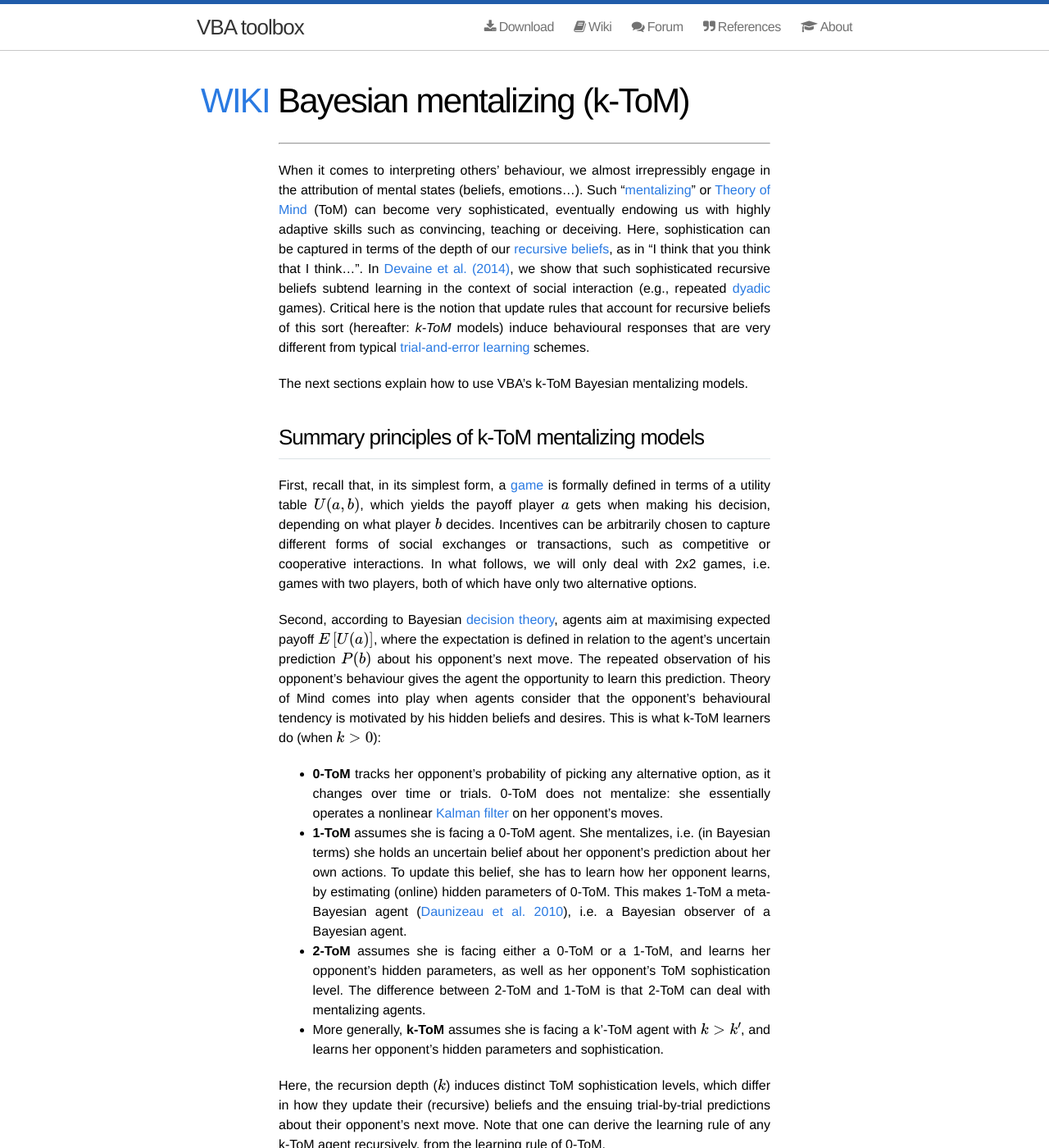
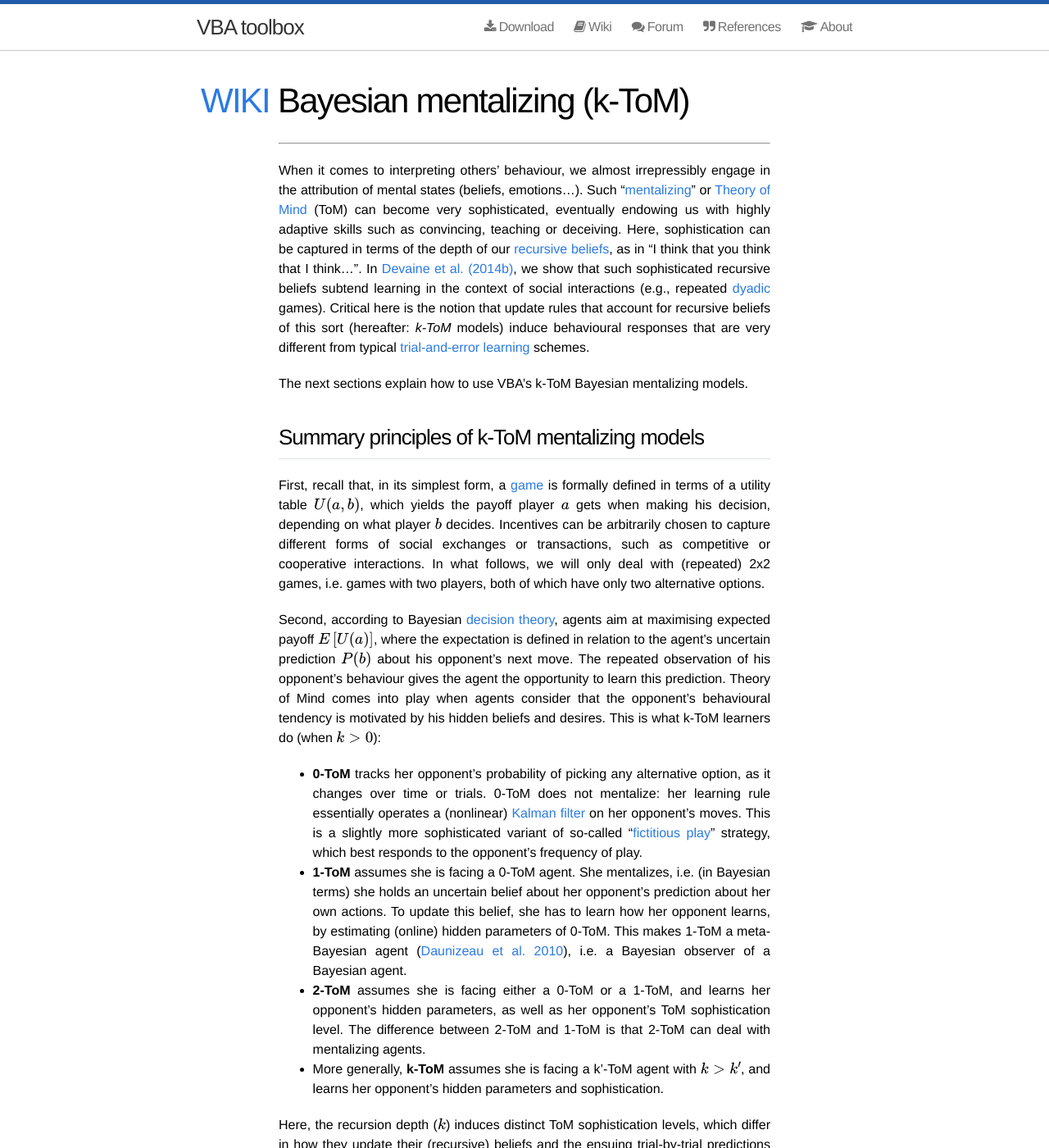
Before and after one commit to MBB-team/VBA-toolbox, a Jekyll site: the page built from _wiki/ktom.md, in a window 1280 px wide and 1400 px high. Shown: the whole window at 82% size. Built offline with Jekyll 4.4.1, drawn with Linux system fonts in a browser that asks for light colours; nearby versions of some CDN libraries; formulas are drawn with MathJax 3; some of the changed text lies outside the part shown.

Commit message:
Update ktom.md

```diff
--- a/_wiki/ktom.md
+++ b/_wiki/ktom.md
@@ -4,23 +4,25 @@ title: "Bayesian mentalizing (k-ToM)"
 
 {:toc}
 
-When it comes to interpreting others' behaviour, we almost irrepressibly engage in the attribution of mental states (beliefs, emotions...). Such "[mentalizing](https://en.wikipedia.org/wiki/Mentalization)" or [Theory of Mind](https://en.wikipedia.org/wiki/Theory_of_mind) (ToM) can become very sophisticated, eventually endowing us with highly adaptive skills such as convincing, teaching or deceiving. Here, sophistication can be captured in terms of the depth of our [recursive beliefs](https://en.wikipedia.org/wiki/Hierarchy_of_beliefs), as in "I think that you think that I think...". In [Devaine et al. (2014)](http://journals.plos.org/ploscompbiol/article?id=10.1371/journal.pcbi.1003992), we show that such sophisticated recursive beliefs subtend learning in the context of social interaction (e.g., repeated [dyadic](https://en.wikipedia.org/wiki/Dyad_(sociology)) games). Critical here is the notion that update rules that account for recursive beliefs of this sort (hereafter: *k-ToM* models) induce behavioural responses that are very different from typical [trial-and-error learning](https://en.wikipedia.org/wiki/Trial_and_error) schemes.
+When it comes to interpreting others' behaviour, we almost irrepressibly engage in the attribution of mental states (beliefs, emotions...). Such "[mentalizing](https://en.wikipedia.org/wiki/Mentalization)" or [Theory of Mind](https://en.wikipedia.org/wiki/Theory_of_mind) (ToM) can become very sophisticated, eventually endowing us with highly adaptive skills such as convincing, teaching or deceiving. Here, sophistication can be captured in terms of the depth of our [recursive beliefs](https://en.wikipedia.org/wiki/Hierarchy_of_beliefs), as in "I think that you think that I think...". In [Devaine et al. (2014b)](http://journals.plos.org/ploscompbiol/article?id=10.1371/journal.pcbi.1003992), we show that such sophisticated recursive beliefs subtend learning in the context of social interactions (e.g., repeated [dyadic](https://en.wikipedia.org/wiki/Dyad_(sociology)) games). Critical here is the notion that update rules that account for recursive beliefs of this sort (hereafter: *k-ToM* models) induce behavioural responses that are very different from typical [trial-and-error learning](https://en.wikipedia.org/wiki/Trial_and_error) schemes.
 
 The next sections explain how to use VBA's k-ToM Bayesian mentalizing models.
 
 
 ## Summary principles of k-ToM mentalizing models
 
-First, recall that, in its simplest form, a [game](https://en.wikipedia.org/wiki/Game_theory) is formally defined in terms of a utility table $$U(a,b)$$, which yields the payoff player $$a$$ gets when making his decision, depending on what player $$b$$ decides. Incentives can be arbitrarily chosen to capture different forms of social exchanges or transactions, such as competitive or cooperative interactions. In what follows, we will only deal with 2x2 games, i.e. games with two players, both of which have only two alternative options.
+First, recall that, in its simplest form, a [game](https://en.wikipedia.org/wiki/Game_theory) is formally defined in terms of a utility table $$U(a,b)$$, which yields the payoff player $$a$$ gets when making his decision, depending on what player $$b$$ decides. Incentives can be arbitrarily chosen to capture different forms of social exchanges or transactions, such as competitive or cooperative interactions. In what follows, we will only deal with (repeated) 2x2 games, i.e. games with two players, both of which have only two alternative options.
 
 Second, according to Bayesian [decision theory](https://en.wikipedia.org/wiki/Decision_theory), agents aim at maximising expected payoff $$E\left[U(a)\right]$$, where the expectation is defined in relation to the agent's uncertain prediction $$P(b)$$ about his opponent's next move. The repeated observation of his opponent's behaviour gives the agent the opportunity to learn this prediction. Theory of Mind comes into play when agents consider that the opponent's behavioural tendency is motivated by his hidden beliefs and desires. This is what k-ToM learners do (when $$k>0$$):
 
-- **0-ToM** tracks her opponent's probability of picking any alternative option, as it changes over time or trials. 0-ToM does not mentalize: she essentially operates a nonlinear [Kalman filter](http://en.wikipedia.org/wiki/Kalman_filter) on her opponent's moves.
+- **0-ToM** tracks her opponent's probability of picking any alternative option, as it changes over time or trials. 0-ToM does not mentalize: her learning rule essentially operates a (nonlinear) [Kalman filter](http://en.wikipedia.org/wiki/Kalman_filter) on her opponent's moves. This is a slightly more sophisticated variant of so-called "[fictitious play](https://en.wikipedia.org/wiki/Fictitious_play)" strategy, which best responds to the opponent's frequency of play.
 - **1-ToM** assumes she is facing a 0-ToM agent. She mentalizes, i.e. (in Bayesian terms) she holds an uncertain belief about her opponent's prediction about her own actions. To update this belief, she has to learn how her opponent learns, by estimating (online) hidden parameters of 0-ToM. This makes 1-ToM a meta-Bayesian agent ([Daunizeau et al. 2010](http://journals.plos.org/plosone/article?id=10.1371/journal.pone.0015554)), i.e. a Bayesian observer of a Bayesian agent.
 - **2-ToM** assumes she is facing either a 0-ToM or a 1-ToM, and learns her opponent's hidden parameters, as well as her opponent's ToM sophistication level. The difference between 2-ToM and 1-ToM is that 2-ToM can deal with mentalizing agents.
 - More generally, **k-ToM** assumes she is facing a k'-ToM agent with $$k>k'$$, and learns her opponent's hidden parameters and sophistication.
 
 Here, the recursion depth ($$k$$) induces distinct ToM sophistication levels, which differ in how they update their (recursive) beliefs and the ensuing trial-by-trial predictions about their opponent's next move. Note that one can derive the learning rule of any k-ToM agent recursively, from the learning rule of 0-ToM.
+
+> The mathematical details of k-ToM learning models are described in [Devaine et al. (2014a)](http://journals.plos.org/plosone/article?id=10.1371/journal.pone.0087619) and [Devaine et al. (2014b)](http://journals.plos.org/ploscompbiol/article?id=10.1371/journal.pcbi.1003992).
 
 
 ## k-ToM mentalizing models in VBA
```
